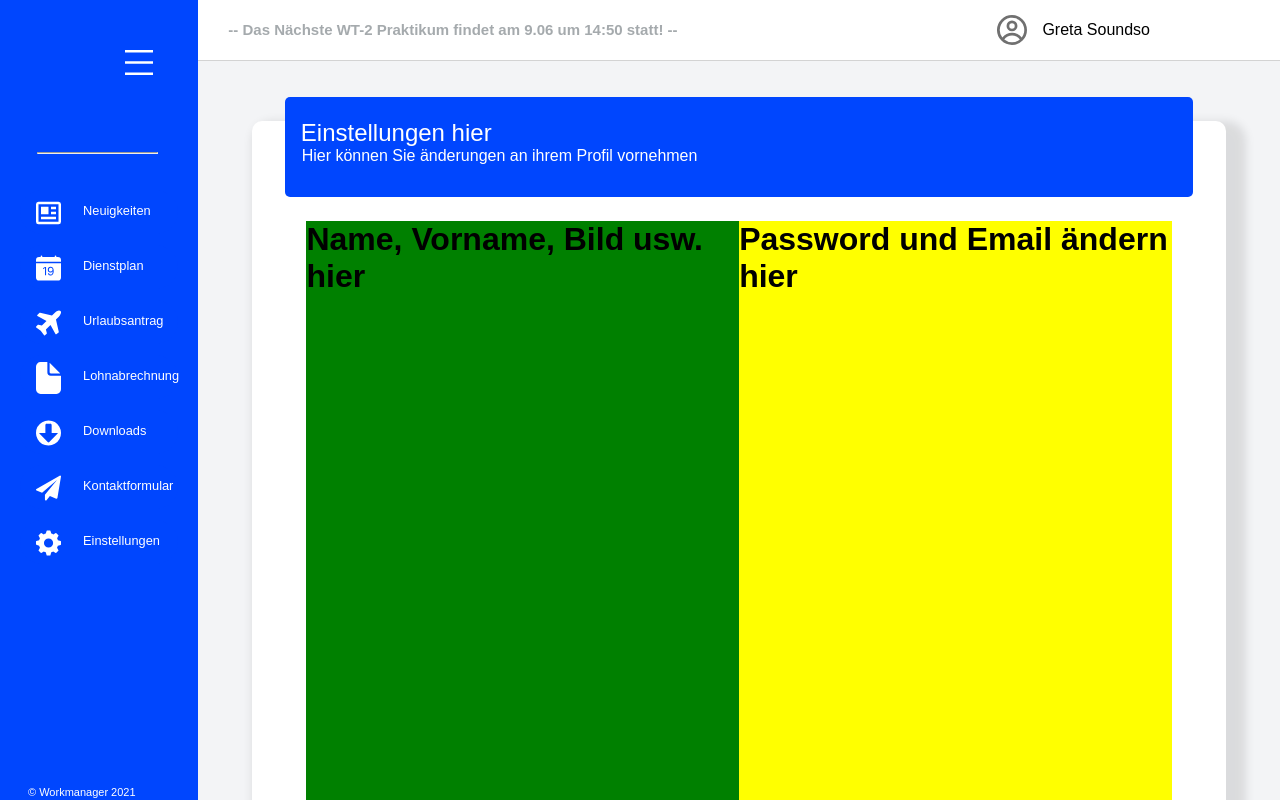
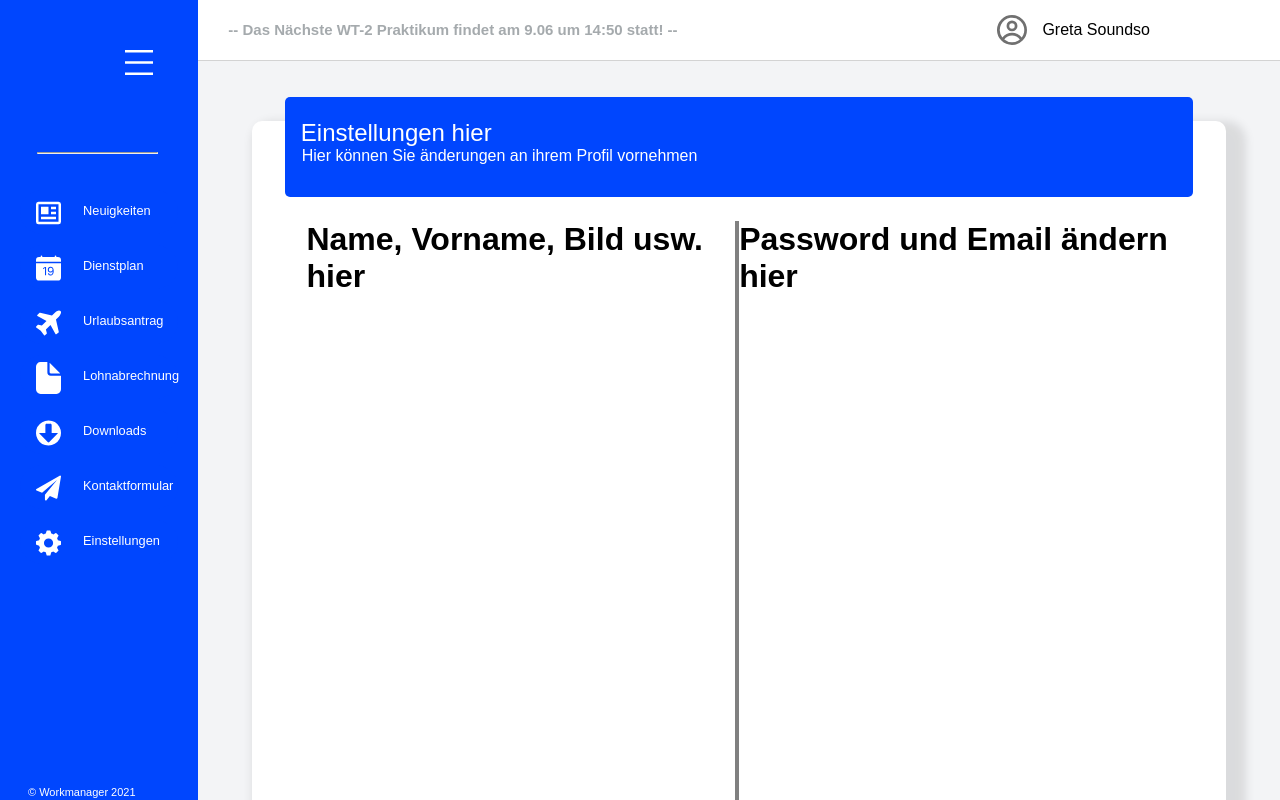
Before and after one commit to MertDurasi/Team-Supernerds, a React (Create React App) app: page /dashboard/einstellungen in a window 1280 px wide. Built offline with nearby package versions, Linux system fonts and the light colour scheme; a web font is replaced by a local one.

Commit message:
Dashboard: Einstellungen -> added Vertical trenner - Alexander

```diff
--- a/src/components/dashboard/features/Einstellungen/ProfilHauptDaten.css
+++ b/src/components/dashboard/features/Einstellungen/ProfilHauptDaten.css
@@ -2,7 +2,7 @@
 .profile-first-container {
     position: relative;
     display: inline-block;
-    background-color: green;
+    background-color: white;
     width: 50%;
     height: 100%;
 }
@@ -10,3 +10,12 @@
 .profile-first-container h1 {
     color: black;
 }
+
+
+#horizontal-trenner-e {
+    position: absolute;
+    left: 99%;
+    top: 0%;
+    background-color: gray;
+    border: 3px solid gray;
+}
--- a/src/components/dashboard/features/Einstellungen/ProfilHauptDaten.js
+++ b/src/components/dashboard/features/Einstellungen/ProfilHauptDaten.js
@@ -7,6 +7,7 @@ const ProfilHauptDaten = () => {
   return (
         <div className="profile-first-container">
             <h1>Name, Vorname, Bild usw. hier</h1>
+            <hr id="horizontal-trenner-e" width="1" size="595"></hr>
         </div>
   );
 };
--- a/src/components/dashboard/features/Einstellungen/ProfilNebenDaten.css
+++ b/src/components/dashboard/features/Einstellungen/ProfilNebenDaten.css
@@ -2,7 +2,7 @@
 .profile-second-container {
     position: relative;
     display: inline-block;
-    background-color: yellow;
+    background-color: white;
     width: 50%;
     height: 100%;
 
```
